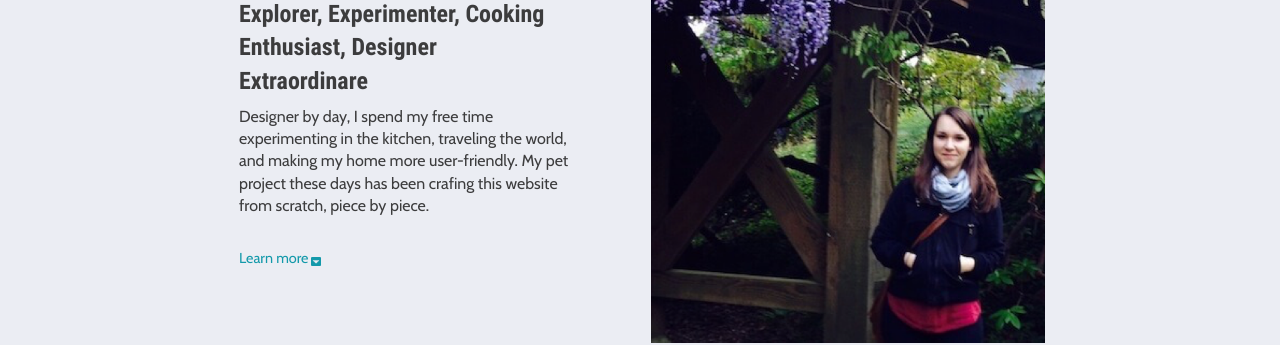
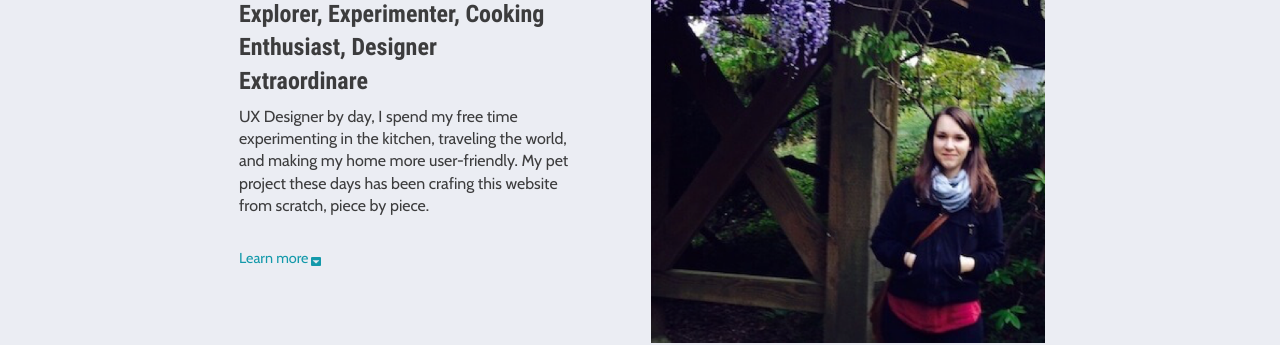
Before and after one commit to emeriwether/emeriwether.github.io, a Jekyll site: the page built from about.html, in a window 1280 px wide and 900 px high. Shown: the part 287-632 px from the top of the window. Built offline with Jekyll 4.4.1, drawn with Linux system fonts in a browser that asks for light colours.

Commit message:
ct prev comm

```diff
--- a/about.html
+++ b/about.html
@@ -17,7 +17,7 @@
 
             <h2 class="text-center medium-text-left headerText">Explorer, Experimenter, <br class="rwd-break">Cooking Enthusiast, <br class="rwd-break">Designer Extraordinare</h2>
 
-            <h3 class="text-center medium-text-left headerText">Designer by day, I spend my free time experimenting in the kitchen, traveling the world, and making my home more user-friendly. My pet project these days has been crafing this website from scratch, piece by piece.</h3>
+            <h3 class="text-center medium-text-left headerText">UX Designer by day, I spend my free time experimenting in the kitchen, traveling the world, and making my home more user-friendly. My pet project these days has been crafing this website from scratch, piece by piece.</h3>
 
             <p class="text-center medium-text-left show-for-medium"><a href="#myStory" class="aquaText" data-smooth-scroll>Learn more<img src="images/about/caret-square-down.png" id="caret-square-down"></a></p>
 
```
